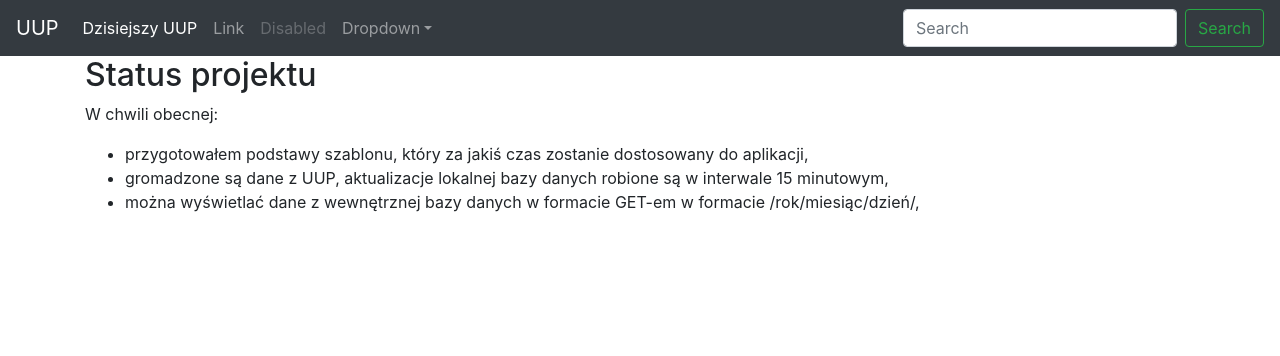
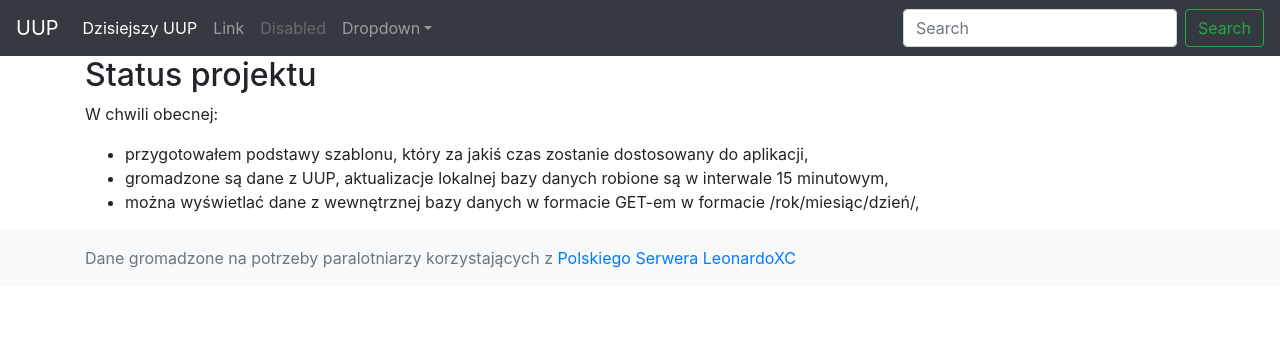
Before and after one commit to robertgrubba/UUP, a Flask app: page / in a window 1280 px wide. Shown: the top 356 px of the page. Run offline with Flask 2, Linux system fonts and the light colour scheme; some libraries are stand-ins or nearby versions.

Commit message:
minor improvements in templates

```diff
--- a/core/templates/core/base.html
+++ b/core/templates/core/base.html
@@ -11,7 +11,7 @@
     <link rel="stylesheet" href="https://stackpath.bootstrapcdn.com/bootstrap/4.3.1/css/bootstrap.min.css" integrity="sha384-ggOyR0iXCbMQv3Xipma34MD+dH/1fQ784/j6cY/iJTQUOhcWr7x9JvoRxT2MZw1T" crossorigin="anonymous">
   </head>
 
-  <body>
+  <body class="d-flex flex-column h-100">
 
     <nav class="navbar navbar-expand-md navbar-dark bg-dark fixed-top">
 	    <a class="navbar-brand" href="{{ url_for('core_bp.index') }}">UUP</a>
@@ -46,11 +46,18 @@
       </div>
     </nav>
 
-    <main role="main" class="container">
-	<div class="starter-template">
+    <main role="main" class="flex-shrink-0">
+	<div class="container">
 	{% block content %}
 	{% endblock %}
 	</div>
     </main>
+
+    <footer class="footer mt-auto py-3 bg-light">
+	      <div class="container">
+		      <span class="text-muted">Dane gromadzone na potrzeby paralotniarzy korzystających z <a href="https://leonardo.pgxc.pl">Polskiego Serwera LeonardoXC</a></span>
+		</div>
+    </footer>
+      <script src="https://getbootstrap.com/docs/5.0/dist/js/bootstrap.bundle.min.js" integrity="sha384-JEW9xMcG8R+pH31jmWH6WWP0WintQrMb4s7ZOdauHnUtxwoG2vI5DkLtS3qm9Ekf" crossorigin="anonymous"></script>
   </body>
 </html>
--- a/core/views.py
+++ b/core/views.py
@@ -2,13 +2,13 @@ from flask import Blueprint, render_template, jsonify
 import requests,json
 from sqlalchemy import extract
 from models import *
-from datetime import datetime
+import datetime
 
 core_bp = Blueprint('core_bp',__name__,template_folder='templates')
 
 @core_bp.context_processor
 def inject_now():
-        return {'now': datetime.utcnow()}
+        return {'now': datetime.datetime.utcnow()}
 
 @core_bp.route('/')
 def index():
```
